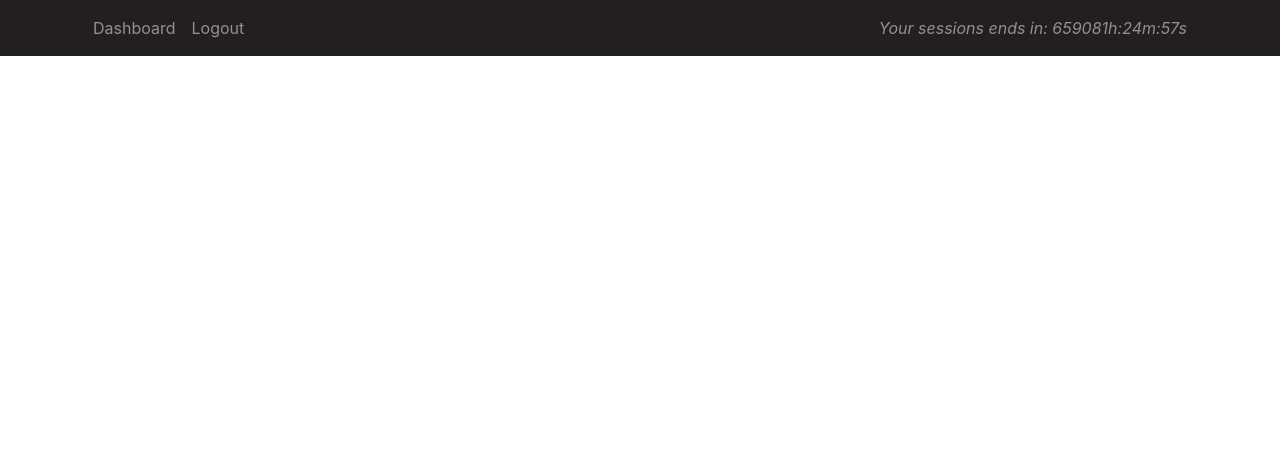
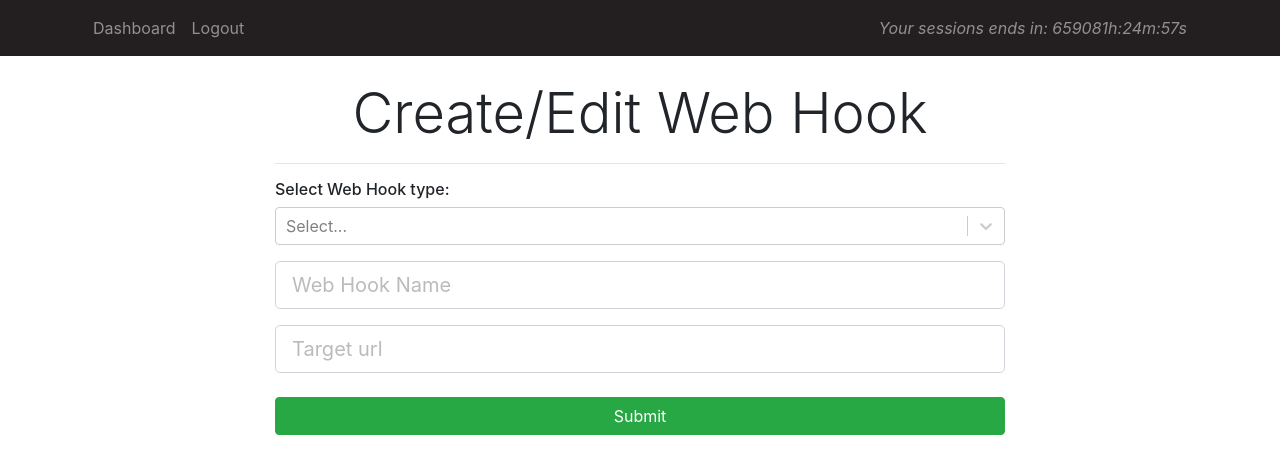
Before and after one commit to vaske05/WebHook-Server-React, a React (Create React App) app: page /addWebHook in a window 1280 px wide. Shown: the top 474 px of the page. Built offline with nearby package versions, Linux system fonts and the light colour scheme; sample sign-in values are in the browser's storage.

Commit message:
Add web hook

```diff
--- a/package.json
+++ b/package.json
@@ -44,7 +44,7 @@
       "last 1 safari version"
     ]
   },
-  "proxy": "http://localhost:8081",
+  "proxy": "http://localhost:7777",
   "devDependencies": {
     "prop-types": "^15.7.2"
   }
--- a/src/App.css
+++ b/src/App.css
@@ -124,3 +124,8 @@ img {
 .italic-font-style {
   font-style: italic;
 }
+
+.border-input-red {
+  border: 1px solid red;
+  border-radius: 6px;
+}
--- a/src/App.js
+++ b/src/App.js
@@ -1,6 +1,6 @@
 import './App.css';
 import "bootstrap/dist/css/bootstrap.min.css"; // Bootstrap import
-
+import React from 'react';
 import {Provider} from "react-redux";
 import {BrowserRouter as Router, Route, Switch} from "react-router-dom";
 import Header from "./components/layout/Header";
@@ -14,6 +14,7 @@ import setJwtToken from "./securityUtils/setJwtToken";
 import {startLogoutTimer} from "./actions/securityActions";
 import SecuredRoute from "./securityUtils/SecureRoute";
 import Dashboard from "./components/Dashboard";
+import AddWebHook from "./components/webHook/AddWebHook";
 
 
 /*
@@ -45,6 +46,8 @@ function App() {
             { /*Private Routes*/}
             <Switch>
               <SecuredRoute exact path="/dashboard" component={Dashboard}/>
+              <SecuredRoute exact path="/addWebHook" component={AddWebHook}/>
+
             </Switch>
 
           </div>
--- /dev/null
+++ b/src/actions/webHookActions.js
@@ -0,0 +1,72 @@
+import axios from "axios";
+import {DELETE_WEBHOOK, GET_ERRORS, GET_WEBHOOK, GET_WEBHOOKS} from "./types";
+
+//Endpoint urls
+const CREATE_WEBHOOK_PATH = "/api/v1/wh/create";
+const GET_WEBHOOKS_PATH = "/api/v1/wh/all";
+const DELETE_WEBHOOK_PATH = "/api/v1/wh/delete";
+const GET_WEBHOOK_PATH = "/api/v1/wh/get";
+
+/*
+* Http Post request to create new WebHook
+*/
+export const createWebHook = (webHook, history) => async dispatch => {
+
+  try {
+    await axios.post(CREATE_WEBHOOK_PATH, webHook);
+    history.push("/dashboard");
+    dispatch({
+      type: GET_ERRORS,
+      payload: {}
+    });
+
+  } catch (error) {
+    dispatch({
+      type: GET_ERRORS,
+      payload: error.response.data
+    });
+  }
+};
+
+/*
+* Http Post request to get all WebHooks from DB
+*/
+export const gelAllWebHooks = () => async dispatch => {
+  const res = await axios.get(GET_WEBHOOKS_PATH);
+  dispatch({
+    type: GET_WEBHOOKS,
+    payload: res.data
+  });
+
+};
+
+/*
+* Http Delete request to delete WebHook
+*/
+export const deleteWebHook = web_hook_identifier => async dispatch => {
+  if ((window.confirm(`Are you sure to delete web hook ${web_hook_identifier}`))) {
+    await axios.delete(DELETE_WEBHOOK_PATH + `/${web_hook_identifier}`);
+    dispatch({
+      type: DELETE_WEBHOOK,
+      payload: web_hook_identifier
+    });
+  }
+
+};
+
+/*
+* Http Get request to grab WebHook
+*/
+export const getWebHook = (web_hook_id, history) => async dispatch => {
+
+  try {
+    const res = await axios.get(GET_WEBHOOK_PATH + `/${web_hook_id}`);
+    dispatch({
+      type: GET_WEBHOOK,
+      payload: res.data
+    });
+
+  } catch (error) {
+    history.push("/dashboard");
+  }
+}
--- a/src/components/Dashboard.js
+++ b/src/components/Dashboard.js
@@ -1,10 +1,11 @@
-import React, { Component } from "react";
+import React, {Component} from "react";
 // import ProjecItem from "./Project/ProjecItem";
 // import CreateProjectButton from "./Project/CreateProjectButton";
 import PropTypes from 'prop-types';
 // import {gelAllProjects} from '../actions/projectActions';
-import { connect } from "react-redux";
+import {connect} from "react-redux";
 import Loader from "./layout/Loader";
+import CreateWebHookButton from "./webHook/CreateWebHookButton";
 
 
 class Dashboard extends Component {
@@ -44,9 +45,9 @@ class Dashboard extends Component {
           <div className="row">
             <div className="col-md-12">
               <h1 className="display-4 text-center">Web Hooks</h1>
-              <br />
-              {/*<CreateProjectButton></CreateProjectButton>*/}
-              <br />
+              <br/>
+              <CreateWebHookButton></CreateWebHookButton>
+              <br/>
               <hr />
 
               {
--- /dev/null
+++ b/src/components/webHook/AddWebHook.js
@@ -0,0 +1,160 @@
+import React, {Component} from "react";
+import PropTypes from "prop-types";
+import {connect} from "react-redux";
+import {createWebHook} from "../../actions/webHookActions";
+import classnames from "classnames";
+import Select from 'react-select';
+
+class AddWebHook extends Component {
+  constructor() {
+    super();
+
+    this.state = {
+      name: "",
+      //webHookIdentifier: "",
+      type: null,
+      url: "",
+      errors: {},
+    };
+    // binding
+    this.onChange = this.onChange.bind(this);
+    this.onChangeSelect = this.onChangeSelect.bind(this);
+    this.onSubmit = this.onSubmit.bind(this);
+  }
+
+  //life cycle hooks
+  componentWillReceiveProps(nextProps) {
+    if (nextProps.errors) {
+      this.setState({errors: nextProps.errors});
+    }
+  }
+
+  onChange(e) {
+    this.setState({[e.target.name]: e.target.value});
+  }
+
+  onChangeSelect(e) {
+    this.setState({[e.name]: e.value});
+  }
+
+  onSubmit(e) {
+    e.preventDefault(); // turn off reload
+    // if (this.state.type === "") {
+    //   this.setState({"type": ""})
+    //
+    // }
+    const newWebHook = {
+      name: this.state.name,
+      // webHookIdentifier: this.state.webHookIdentifier,
+      type: this.state.type,
+      url: this.state.url
+    };
+    this.props.createWebHook(newWebHook, this.props.history);
+  }
+
+  render() {
+    const {errors} = this.state; // mapping "this.state.errors" to "errors" constant
+    const options = [
+      {value: 'AIR_DATA', label: 'AIR_DATA', name: "type"},
+      {value: 'COVID_DATA', label: 'COVID_DATA', name: "type"}
+    ]
+    return (
+        <div className="web_hook">
+          <div className="container">
+            <div className="row">
+              <div className="col-md-8 m-auto">
+                <h5 className="display-4 text-center">
+                  Create/Edit Web Hook
+                </h5>
+                <hr/>
+                <form onSubmit={this.onSubmit}>
+                  <div className="form-group">
+                    <h6>Select Web Hook type:</h6>
+                    <Select className={classnames("", {
+                      "is-invalid border-input-red": errors.type,
+                    })} options={options} name="type" defaultValue={this.state.type} onChange={this.onChangeSelect}/>
+                    {errors.type && (
+                        <div className="invalid-feedback">{errors.type}</div>
+                    )}
+
+
+                  </div>
+
+                  <div className="form-group">
+                    <input
+                        type="text"
+                        className={classnames("form-control form-control-lg", {
+                          "is-invalid": errors.name,
+                        })}
+                        placeholder="Web Hook Name"
+                        name="name"
+                        value={this.state.name}
+                        onChange={this.onChange}
+                    />
+                    {errors.name && (
+                        <div className="invalid-feedback">{errors.name}</div>
+                    )}
+                  </div>
+                  {/*<div className="form-group">*/}
+                  {/*  <input*/}
+                  {/*    type="text"*/}
+                  {/*    className={classnames("form-control form-control-lg", {*/}
+                  {/*      "is-invalid": errors.projectIdentifier,*/}
+                  {/*    })}*/}
+                  {/*    placeholder="Unique Project ID"*/}
+                  {/*    name="projectIdentifier"*/}
+                  {/*    value={this.state.projectIdentifier}*/}
+                  {/*    onChange={this.onChange}*/}
+                  {/*  />*/}
+                  {/*  {errors.projectIdentifier && (*/}
+                  {/*    <div className="invalid-feedback">*/}
+                  {/*      {errors.projectIdentifier}*/}
+                  {/*    </div>*/}
+                  {/*  )}*/}
+                  {/*</div>*/}
+
+
+                  <div className="form-group">
+                    <input
+                        type="text"
+                        className={classnames("form-control form-control-lg", {
+                          "is-invalid": errors.url,
+                        })}
+                        placeholder="Target url"
+                        name="url"
+                        value={this.state.url}
+                        onChange={this.onChange}
+                    />
+                    {errors.url && (
+                        <div className="invalid-feedback">
+                          {errors.url}
+                        </div>
+                    )}
+                  </div>
+
+
+                  <input
+                      type="submit"
+                      className="btn btn-success btn-block mt-4"
+                      value="Submit"
+                  />
+                </form>
+              </div>
+            </div>
+          </div>
+        </div>
+    );
+  }
+}
+
+AddWebHook.propTypes = {
+  createWebHook: PropTypes.func.isRequired,
+  errors: PropTypes.object.isRequired,
+};
+
+const mapStateToProps = (state) => ({
+  errors: state.errors,
+});
+
+//Connect React component to a Redux store.
+export default connect(mapStateToProps, {createWebHook})(AddWebHook);
--- /dev/null
+++ b/src/components/webHook/CreateWebHookButton.js
@@ -0,0 +1,15 @@
+import React, {Fragment} from "react";
+import {Link} from "react-router-dom";
+
+const CreateWebHookButton = () => {
+  // Functional component
+  return (
+      <Fragment>
+        <Link to="/addWebHook" className="btn btn-lg btn-success">
+          Create Web Hook
+        </Link>
+      </Fragment>
+  );
+};
+
+export default CreateWebHookButton;
--- a/src/reducers/index.js
+++ b/src/reducers/index.js
@@ -1,8 +1,10 @@
-import { combineReducers } from "redux";
+import {combineReducers} from "redux";
 import errorsReducer from "./errorsReducer";
 import securityReducer from "./securityReducer";
+import webHookReducer from "./webHookReducer";
 
 export default combineReducers ({
     errors: errorsReducer,
-    security: securityReducer
+    security: securityReducer,
+    webHook: webHookReducer
 });
--- /dev/null
+++ b/src/reducers/webHookReducer.js
@@ -0,0 +1,28 @@
+import {DELETE_WEBHOOK, GET_WEBHOOK, GET_WEBHOOKS} from "../actions/types";
+
+const initialState = {
+  webHooks: [],
+  webHook: {}
+}
+
+export default function (state = initialState, action) {
+  switch (action.type) {
+    case GET_WEBHOOKS:
+      return { // returning an object
+        ...state,
+        webHooks: action.payload
+      };
+    case GET_WEBHOOK:
+      return {
+        ...state,
+        webHook: action.payload
+      };
+    case DELETE_WEBHOOK:
+      return {
+        ...state,
+        webHooks: state.webHooks.filter(webHook => webHook.webHookIdentifier !== action.payload)
+      };
+    default:
+      return state;
+  }
+}
```
Also changed, not shown: src/components/layout/Landing.js (+4 -4 lines), src/securityUtils/SecureRoute.js (+3 -5 lines).
